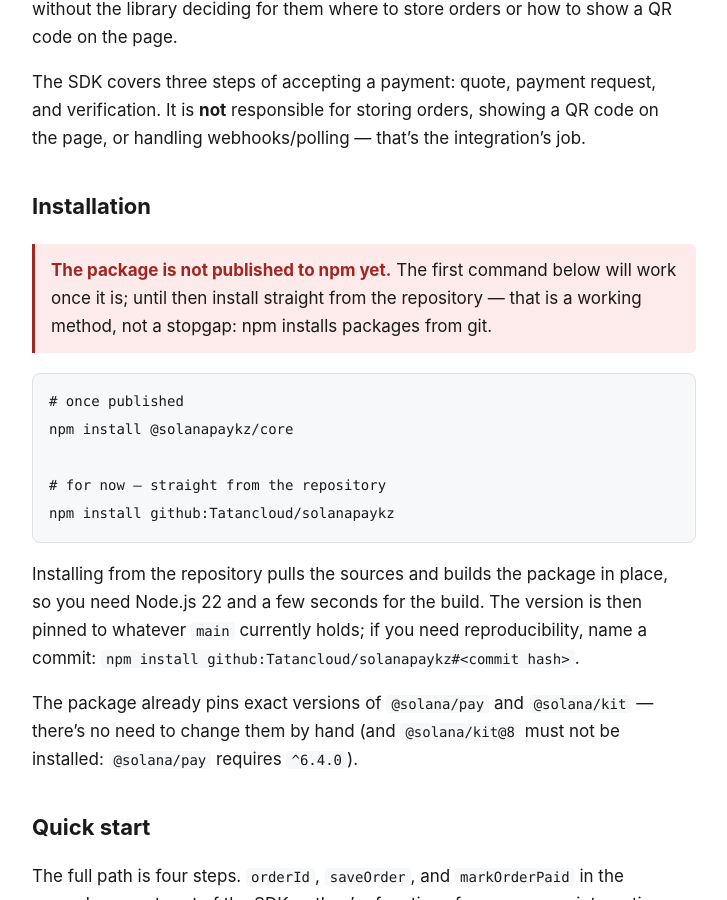
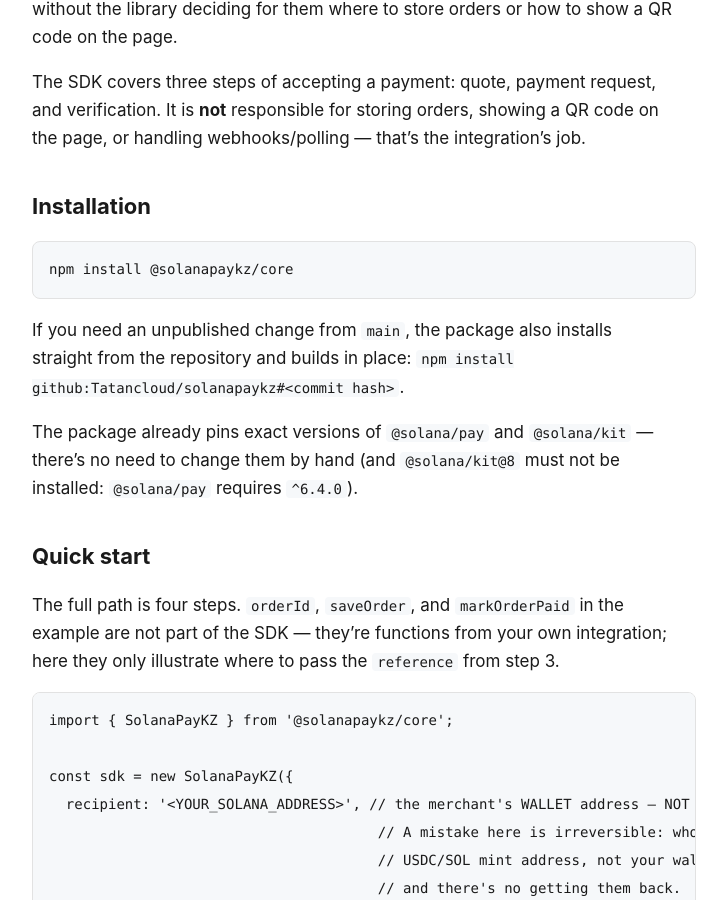
Before and after one commit to Tatancloud/solanapaykz, a Jekyll site: the page built from docs/sdk.md, in a window 1280 px wide and 900 px high, scrolled down 464 px. Shown: the whole window, without its empty margins (276-1003 px from the left). Built offline with Jekyll 4.4.1, drawn with Linux system fonts in a browser that asks for light colours.

Commit message:
docs: библиотека опубликована в npm
Предупреждение о том, что пакета нет в реестре, стало неправдой — оставить
его значило бы врать читателю в другую сторону. Установка теперь обычная
одной командой; способ поставить из репозитория сохранён для тех, кому нужна
неопубликованная правка из main.

Проверено настоящей установкой из реестра в чистую папку: пакет ставится,
импортируется и считает котировку по живому курсу с биржи.

Co-Authored-By: Claude Opus 5 (1M context) <noreply@anthropic.com>

````diff
--- a/docs/sdk.md
+++ b/docs/sdk.md
@@ -30,24 +30,13 @@ integration's job.
 
 ## Installation
 
-<div class="важно">
-<strong>The package is not published to npm yet.</strong> The first command
-below will work once it is; until then install straight from the repository —
-that is a working method, not a stopgap: npm installs packages from git.
-</div>
-
 ```bash
-# once published
 npm install @solanapaykz/core
-
-# for now — straight from the repository
-npm install github:Tatancloud/solanapaykz
 ```
 
-Installing from the repository pulls the sources and builds the package in
-place, so you need Node.js 22 and a few seconds for the build. The version is
-then pinned to whatever `main` currently holds; if you need reproducibility,
-name a commit: `npm install github:Tatancloud/solanapaykz#<commit hash>`.
+If you need an unpublished change from `main`, the package also installs
+straight from the repository and builds in place:
+`npm install github:Tatancloud/solanapaykz#<commit hash>`.
 
 The package already pins exact versions of `@solana/pay` and `@solana/kit`
 — there's no need to change them by hand (and `@solana/kit@8` must not be
````
Also changed, not shown: README.ru.md (+1 -1 lines), docs/ru/sdk.md (+2 -14 lines), process/TODO.md (+1 -1 lines), README.md.
